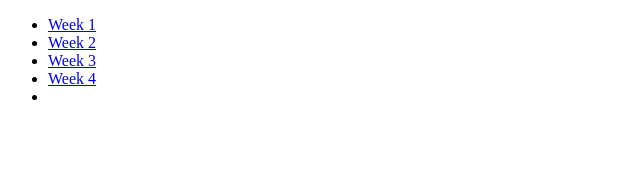
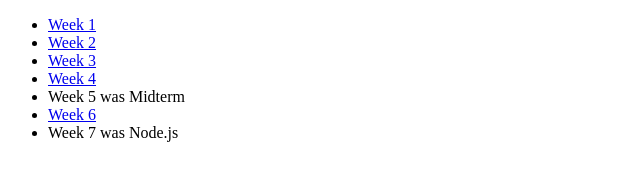
Before and after one commit to DriscollDev/SE-251, a plain HTML site: page index.html in a window 1280 px wide. Shown: the whole page, without its empty margins (0-640 px from the left). Drawn offline with Linux system fonts and the light colour scheme.

Commit message:
Update index.html to include links for Week 5 and Week 7

```diff
--- a/index.html
+++ b/index.html
@@ -11,7 +11,9 @@
         <li><a href="w2/pong/index.html">Week 2</a></li>
         <li><a href="w3/pong/index.html">Week 3</a></li>
         <li><a href="w4/pong/index.html">Week 4</a></li>
-        <li><a href="w6/Simple Form Validation/week2lab.html"></a></li>
+        <li>Week 5 was Midterm</li>
+        <li><a href="w6/Simple Form Validation/week2lab.html">Week 6</a></li>
+        <li>Week 7 was Node.js</li>
     </ul>
 </body>
 </html>
```
